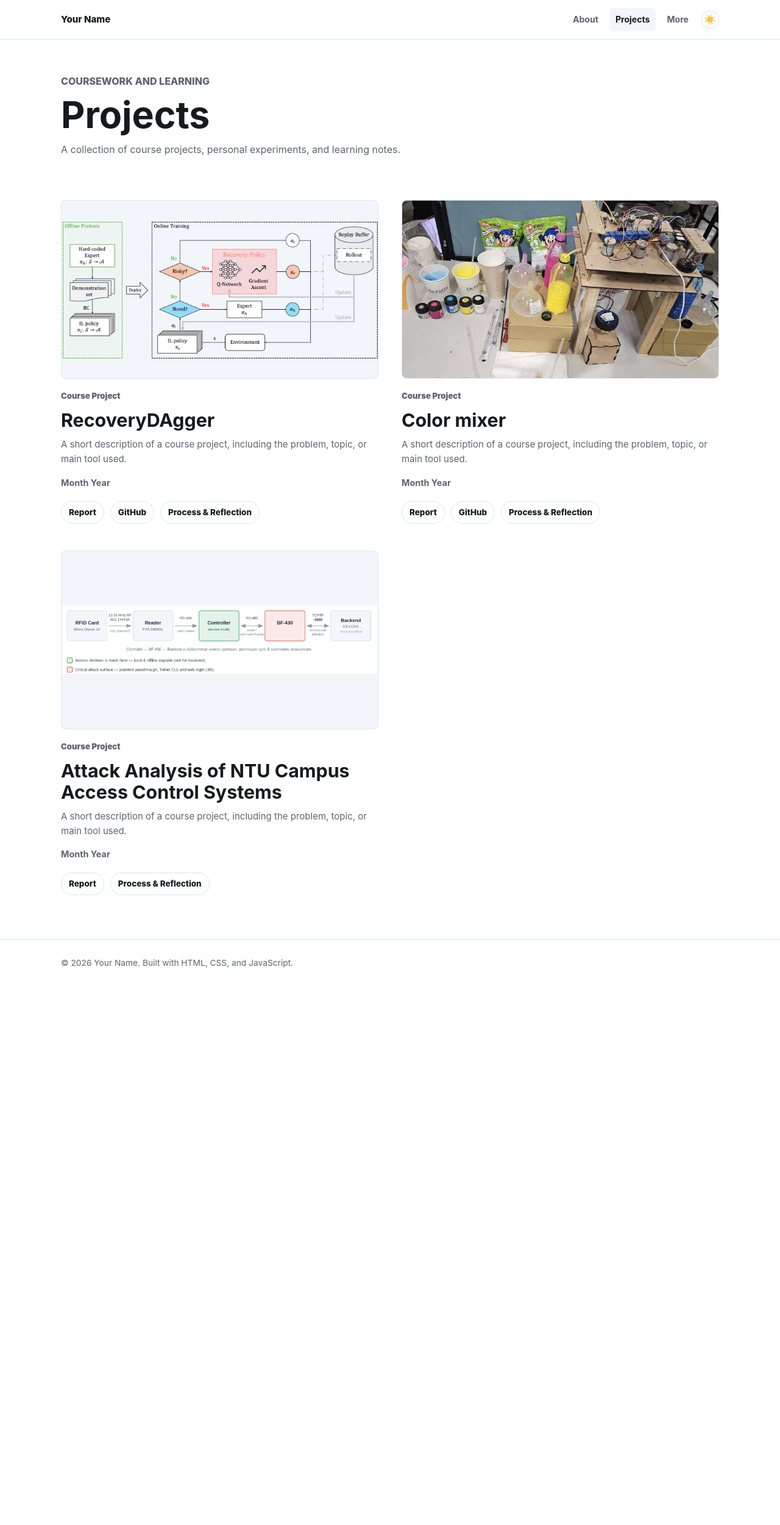
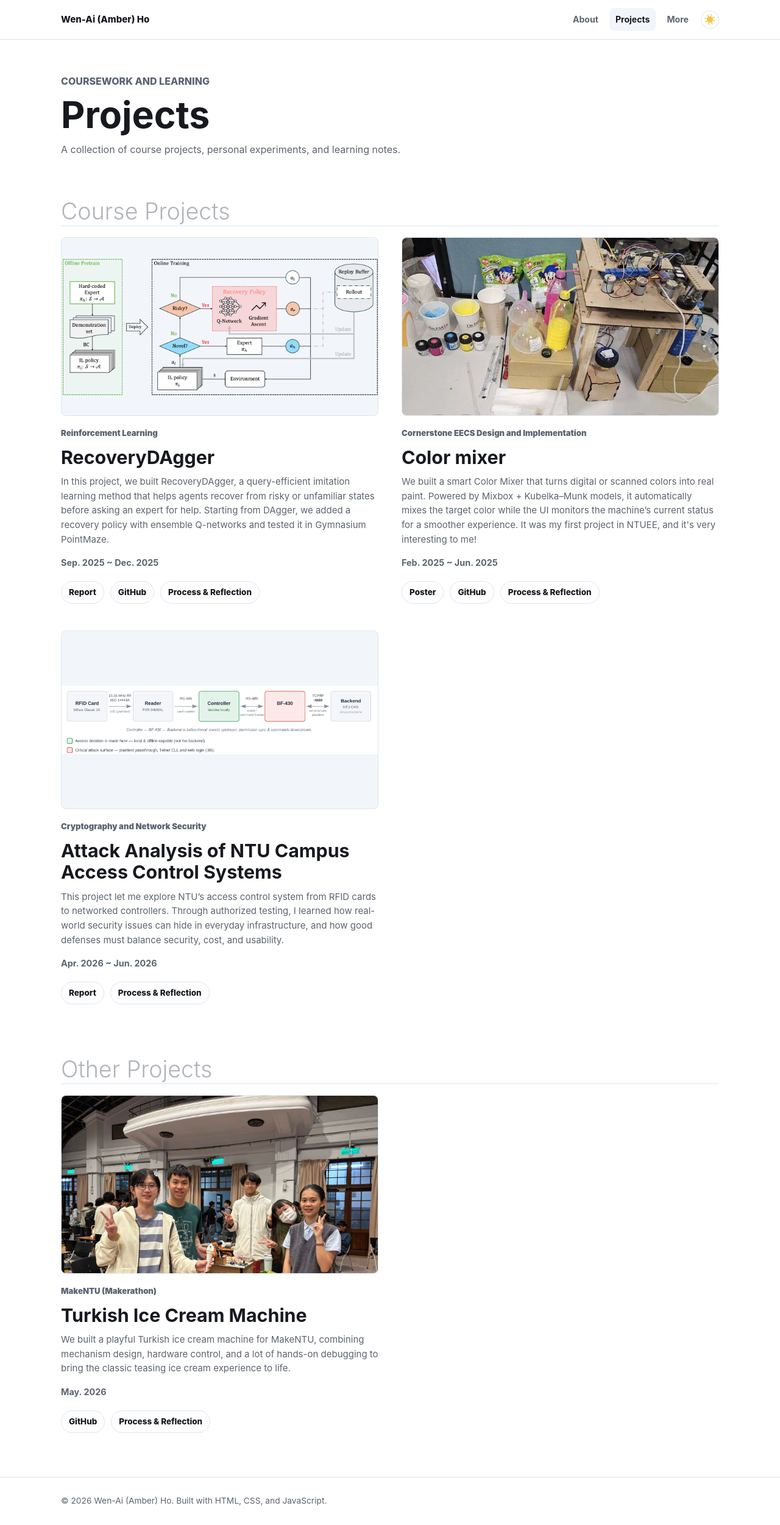
Before and after one commit to amber-ho/amber-ho.github.io, a plain HTML site: page projects.html in a window 1280 px wide. Shown: the whole page at 61% size. Before the commit the page ends 1619 px from the top, so only its background shows below. Drawn offline with Linux system fonts and the light colour scheme.

Commit message:
Finished

```diff
--- a/assets/css/styles.css
+++ b/assets/css/styles.css
@@ -257,8 +257,8 @@ h3 {
 }
 
 .profile-photo {
-  width: 156px;
-  height: 156px;
+  width: 180px;
+  height: 180px;
   display: grid;
   place-items: center;
   margin: 0 auto 24px;
@@ -487,6 +487,17 @@ h3 {
   max-width: 920px;
 }
 
+.skill-groups {
+  display: grid;
+  gap: 22px;
+}
+
+.skill-groups h3 {
+  margin-bottom: 10px;
+  color: var(--text);
+  font-size: 0.98rem;
+}
+
 .button {
   display: inline-flex;
   align-items: center;
@@ -591,6 +602,19 @@ h3 {
 
 .project-showcase {
   padding: 16px 0 72px;
+}
+
+.project-section-heading {
+  margin-bottom: 18px;
+  border-bottom: 1px solid var(--line);
+}
+
+.project-section-heading h2 {
+  margin: 0 0 4px;
+  color: color-mix(in srgb, var(--muted) 48%, transparent);
+  font-size: clamp(1.65rem, 3.6vw, 2.35rem);
+  font-weight: 300;
+  line-height: 1;
 }
 
 .project-showcase-grid {
@@ -829,6 +853,18 @@ h3 {
   transform: scale(var(--image-zoom, 1));
 }
 
+.sports-media {
+  height: auto;
+  display: block;
+}
+
+.sports-media img,
+.activity-card .sports-photo {
+  width: 100%;
+  height: auto;
+  object-fit: contain;
+}
+
 /* Edit these values to adjust each Performance photo. */
 .band-photo {
   --image-zoom: 1.12;
@@ -985,8 +1021,8 @@ h3 {
   }
 
   .profile-photo {
-    width: 132px;
-    height: 132px;
+    width: 150px;
+    height: 150px;
     margin-left: 0;
   }
 
--- a/projects.html
+++ b/projects.html
@@ -9,7 +9,7 @@
 <body>
   <header class="site-header">
     <nav class="nav container" aria-label="Main navigation">
-      <a class="site-title" href="index.html">Your Name</a>
+      <a class="site-title" href="index.html">Wen-Ai (Amber) Ho</a>
       <div class="nav-actions">
         <div class="nav-links" id="nav-links">
           <a href="index.html">About</a>
@@ -35,37 +35,45 @@
     </section>
 
     <section class="project-showcase container">
+      <div class="project-section-heading">
+        <h2>Course Projects</h2>
+      </div>
       <div class="project-showcase-grid">
-        <article class="project-entry" id="color-mixer">
+        <article class="project-entry">
           <!-- Replace this block with an image later:
           <div class="project-image"><img src="assets/image/your-project-image.jpg" alt="Project screenshot"></div> -->
           <div class="project-image"><img src="assets/image/archi.png" alt="Project screenshot"></div>
           <div class="project-entry-body">
-            <p class="project-category">Course Project</p>
+            <p class="project-category">Reinforcement Learning</p>
             <h2>RecoveryDAgger</h2>
-            <p>A short description of a course project, including the problem, topic, or main tool used.</p>
-            <p class="project-date">Month Year</p>
+            <p>In this project, we built RecoveryDAgger, a query-efficient imitation learning method that helps agents recover from risky or unfamiliar states before asking an expert for help.
+              Starting from DAgger, we added a recovery policy with ensemble Q-networks and tested it in Gymnasium PointMaze.
+            </p>
+            <p class="project-date">Sep. 2025 ~ Dec. 2025</p>
             <div class="project-actions">
               <!-- Replace # with your real report and GitHub links. -->
-              <a href="#">Report</a>
+              <a href="assets/reports/DAgger.pdf">Report</a>
               <a href="https://github.com/NTU-RL2025-02/RecoveryDAgger">GitHub</a>
               <a href="projects/project-course.html">Process &amp; Reflection</a>
             </div>
           </div>
         </article>
 
-        <article class="project-entry">
+        <article class="project-entry" id="color-mixer">
           <!-- Replace this block with an image later:
           <div class="project-image"><img src="assets/image/your-project-image.jpg" alt="Project screenshot"></div> -->
           <div class="project-image"><img src="assets/image/color.png" alt="Project screenshot"></div>
           <div class="project-entry-body">
-            <p class="project-category">Course Project</p>
+            <p class="project-category">Cornerstone EECS Design and Implementation</p>
             <h2>Color mixer</h2>
-            <p>A short description of a course project, including the problem, topic, or main tool used.</p>
-            <p class="project-date">Month Year</p>
+            <p>We built a smart Color Mixer that turns digital or scanned colors into real paint.
+              Powered by Mixbox + Kubelka–Munk models, it automatically mixes the target color while the UI monitors the machine’s current status for a smoother experience.
+              It was my first project in NTUEE, and it's very interesting to me!
+            </p>
+            <p class="project-date">Feb. 2025 ~ Jun. 2025</p>
             <div class="project-actions">
               <!-- Replace # with your real report and GitHub links. -->
-              <a href="#">Report</a>
+              <a href="assets/reports/colormixer.pdf">Poster</a>
               <a href="https://github.com/AaronWu-train/color-mixer">GitHub</a>
               <a href="projects/project-course.html">Process &amp; Reflection</a>
             </div>
@@ -77,13 +85,36 @@
           <div class="project-image"><img src="assets/image/your-project-image.jpg" alt="Project screenshot"></div> -->
           <div class="project-image"><img src="assets/image/CNS.png" alt="Project screenshot"></div>
           <div class="project-entry-body">
-            <p class="project-category">Course Project</p>
+            <p class="project-category">Cryptography and Network Security</p>
             <h2>Attack Analysis of NTU Campus Access Control Systems</h2>
-            <p>A short description of a course project, including the problem, topic, or main tool used.</p>
-            <p class="project-date">Month Year</p>
+            <p>This project let me explore NTU’s access control system from RFID cards to networked controllers.
+              Through authorized testing, I learned how real-world security issues can hide in everyday infrastructure, and how good defenses must balance security, cost, and usability.
+            </p>
+            <p class="project-date">Apr. 2026 ~ Jun. 2026</p>
             <div class="project-actions">
               <!-- Replace # with your real report and GitHub links. -->
               <a href="#">Report</a>
+              <a href="projects/project-course.html">Process &amp; Reflection</a>
+            </div>
+          </div>
+        </article>
+      </div>
+    </section>
+
+    <section class="project-showcase container">
+      <div class="project-section-heading">
+        <h2>Other Projects</h2>
+      </div>
+      <div class="project-showcase-grid">
+        <article class="project-entry" id="turkish-ice-cream-machine">
+          <div class="project-image"><img src="assets/image/make_partner.jpg" alt="Turkish ice cream machine project"></div>
+          <div class="project-entry-body">
+            <p class="project-category">MakeNTU (Makerathon)</p>
+            <h2>Turkish Ice Cream Machine</h2>
+            <p>We built a playful Turkish ice cream machine for MakeNTU, combining mechanism design, hardware control, and a lot of hands-on debugging to bring the classic teasing ice cream experience to life.</p>
+            <p class="project-date">May. 2026</p>
+            <div class="project-actions">
+              <a href="https://github.com/work-tomorrow/turkish-ice-cream">GitHub</a>
               <a href="projects/project-course.html">Process &amp; Reflection</a>
             </div>
           </div>
@@ -94,7 +125,7 @@
 
   <footer class="site-footer">
     <div class="container">
-      <p>&copy; 2026 Your Name. Built with HTML, CSS, and JavaScript.</p>
+      <p>&copy; 2026 Wen-Ai (Amber) Ho. Built with HTML, CSS, and JavaScript.</p>
     </div>
   </footer>
 
```
Also changed, not shown: index.html (+24 -6 lines), more.html (+6 -4 lines), projects/project-course.html (+1 -1 lines), projects/project-report.html (+2 -2 lines), assets/image/make_partner.jpg (added), 3 other files.
